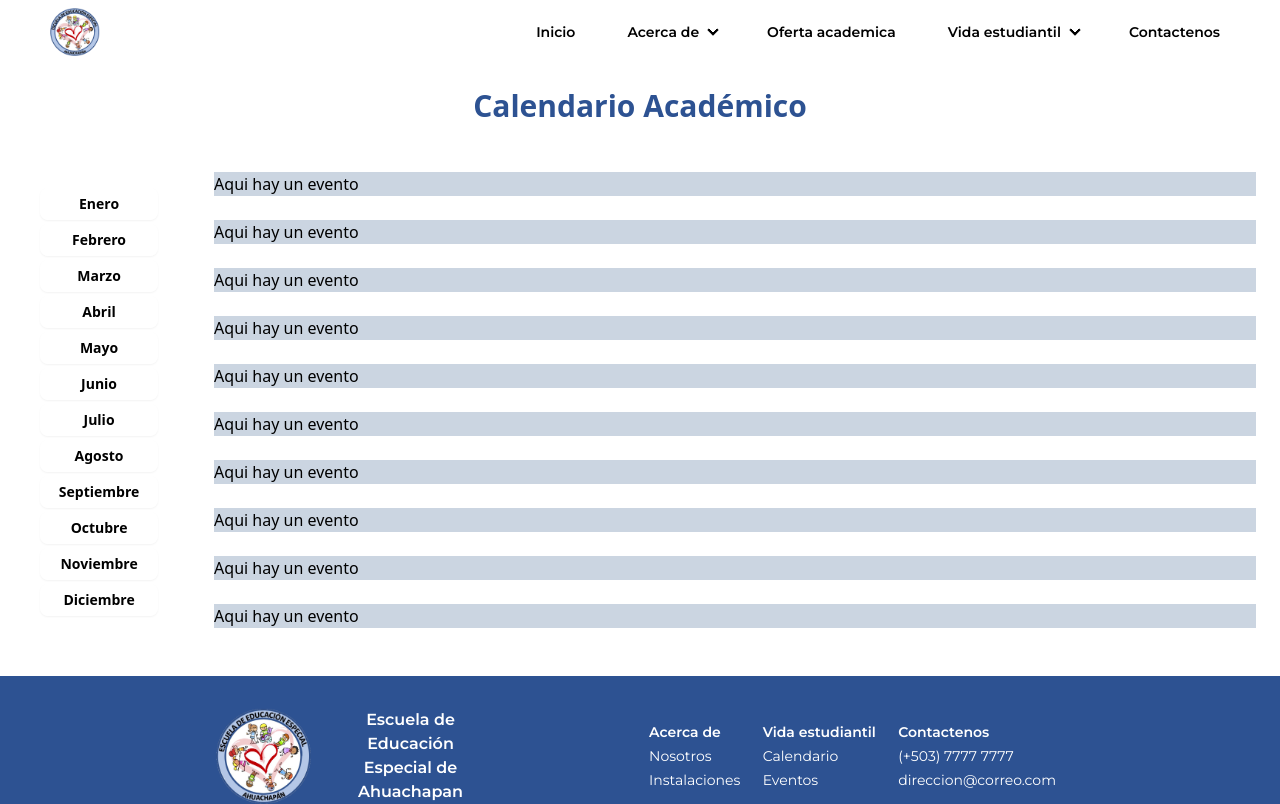
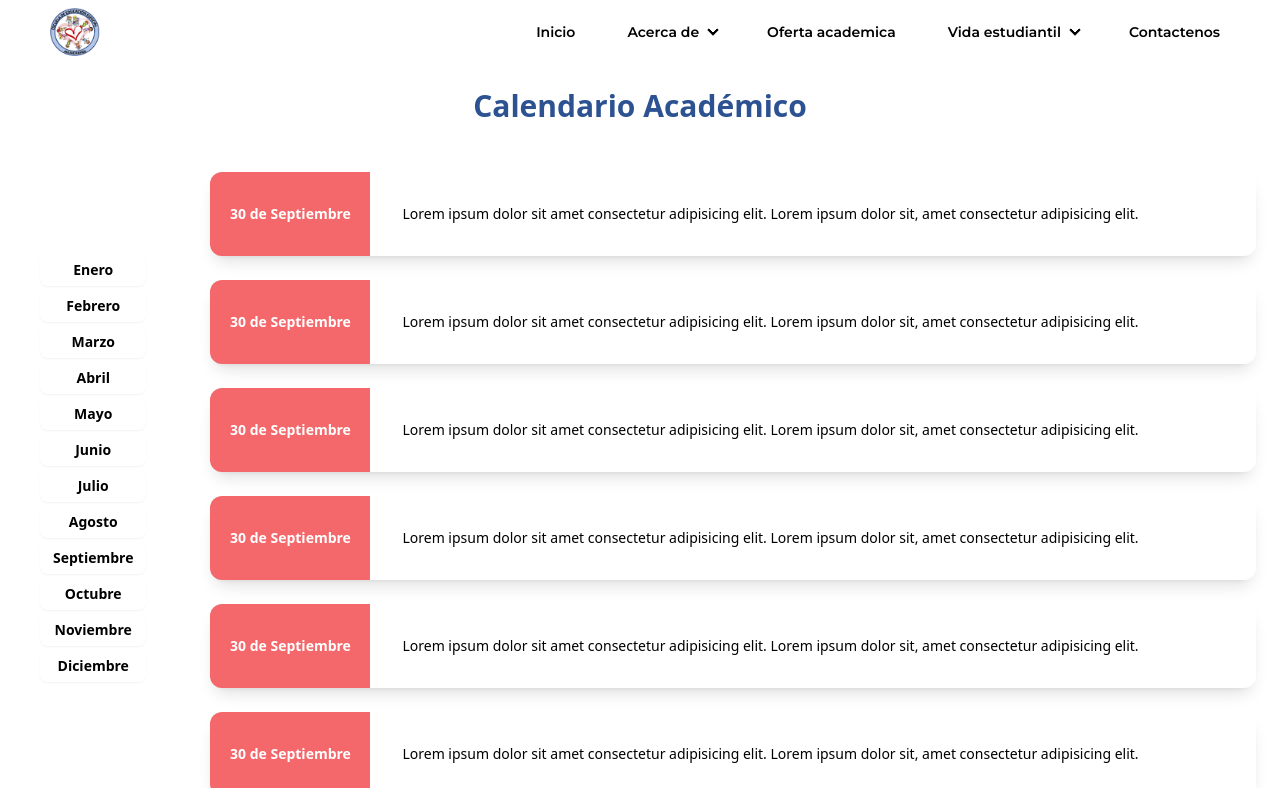
Before and after one commit to eeeahuachapan/EEEA-Website, a React (Vite) app: page / in a window 1280 px wide. Shown: the top 804 px of the page. Built offline with nearby package versions, Linux system fonts and the light colour scheme.

Commit message:
feat: Create calendar item card :sparkles:

```diff
--- /dev/null
+++ b/src/components/calendarItem/CalendarItem.jsx
@@ -0,0 +1,12 @@
+function CalendarItem() {
+    return (
+        <div className="card card-side bg-base-100 shadow-lg h-fit">
+            <div className="flex items-center rounded-l-xl justify-center text-xs lg:text-sm text-center font-semibold p-3 w-52 lg:w-40 bg-accent text-white">30 de Septiembre</div>
+            <div className="card-body rounded-r-xl text-xs lg:text-sm bg-white">
+                <p>Lorem ipsum dolor sit amet consectetur adipisicing elit. Lorem ipsum dolor sit, amet consectetur adipisicing elit.</p>
+            </div>
+        </div>
+    )
+}
+
+export default CalendarItem
--- a/src/pages/calendar/Calendar.jsx
+++ b/src/pages/calendar/Calendar.jsx
@@ -1,5 +1,6 @@
 import Navbar from "../../components/navbar/Navbar"
 import Footer from "../../components/footer/Footer"
+import CalendarItem from "../../components/calendarItem/CalendarItem"
 
 function Calendar() {
     return (
@@ -8,8 +9,8 @@ function Calendar() {
 
             <h1 className='font-bold text-secondary text-xl lg:text-3xl lg:font-extrabold lg:my-6'>Calendario Académico</h1>
 
-            <section className="h-screen w-full p-6 gap-10 flex flex-col lg:flex-row items-center lg:justify-between">
-                <div className="flex flex-wrap lg:w-32 justify-center join join-horizontal lg:join-vertical m-4 gap-1">
+            <section className="w-full lg:h-4/5 flex flex-col lg:flex-row">
+                <div className="flex flex-wrap lg:w-40 justify-center join join-horizontal lg:join-vertical mx-4 p-6 gap-1">
                     <button className="btn btn-sm border-white">Enero</button>
                     <button className="btn btn-sm border-white">Febrero</button>
                     <button className="btn btn-sm border-white">Marzo</button>
@@ -24,17 +25,16 @@ function Calendar() {
                     <button className="btn btn-sm border-white">Diciembre</button>
                 </div>
 
-                <div className="flex flex-col w-11/12 h-full gap-6">
-                    <div className="bg-slate-300">Aqui hay un evento</div>
-                    <div className="bg-slate-300">Aqui hay un evento</div>
-                    <div className="bg-slate-300">Aqui hay un evento</div>
-                    <div className="bg-slate-300">Aqui hay un evento</div>
-                    <div className="bg-slate-300">Aqui hay un evento</div>
-                    <div className="bg-slate-300">Aqui hay un evento</div>
-                    <div className="bg-slate-300">Aqui hay un evento</div>
-                    <div className="bg-slate-300">Aqui hay un evento</div>
-                    <div className="bg-slate-300">Aqui hay un evento</div>
-                    <div className="bg-slate-300">Aqui hay un evento</div>
+                <div className="flex flex-col  lg:w-11/12 gap-6 p-6 lg:overflow-y-auto">
+                    <CalendarItem />
+                    <CalendarItem />
+                    <CalendarItem />
+                    <CalendarItem />
+                    <CalendarItem />
+                    <CalendarItem />
+                    <CalendarItem />
+                    <CalendarItem />
+                    <CalendarItem />
                 </div>
             </section>
 
```
